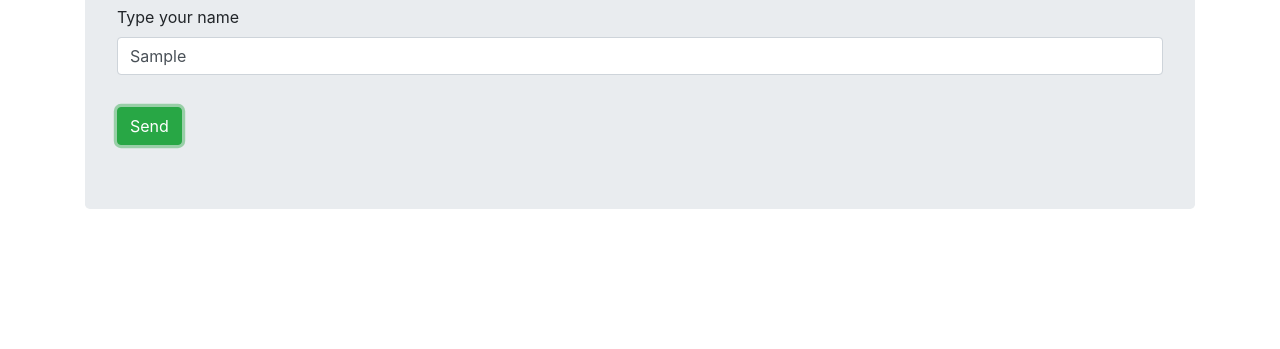
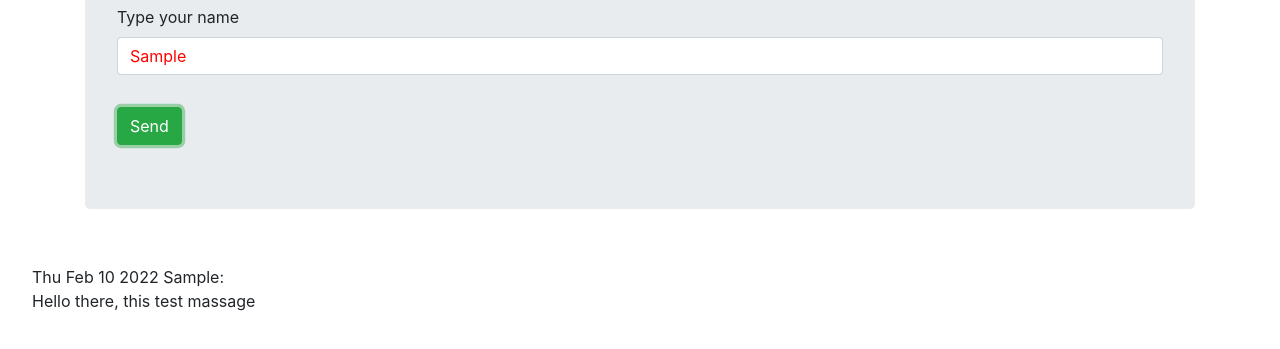
Before and after one commit to AhmedEldessouki1982/nodeJS-training, a website: page courceProject/index.html in a window 1280 px wide. Both pictures are taken after typing "Sample" into the empty fields and a click on the button "Send". Shown: the part 131-480 px from the top of the page. Drawn offline with nearby package versions, Linux system fonts and the light colour scheme.

Commit message:
adding 2nd phase of pre chatting sequance

```diff
--- a/courceProject/CSS/custom-styling.css
+++ b/courceProject/CSS/custom-styling.css
@@ -4,3 +4,9 @@
 .btn-success {
     margin-top: 1rem;
 }
+.massages {
+    display: block;
+    height: auto;
+    width: 60vw;
+    margin-left: 2rem;
+}
--- a/courceProject/index.html
+++ b/courceProject/index.html
@@ -24,8 +24,9 @@
                 <button type="button" class="btn btn-success">Send</button>
             </div>
         </div>
+        <!-- massages container -->
         <div class="massages">
-
+            <br>
         </div>
 
 
@@ -33,16 +34,37 @@
             <script src="https://code.jquery.com/jquery-3.3.1.slim.min.js" integrity="sha384-q8i/X+965DzO0rT7abK41JStQIAqVgRVzpbzo5smXKp4YfRvH+8abtTE1Pi6jizo" crossorigin="anonymous"></script>
             <script src="https://cdnjs.cloudflare.com/ajax/libs/popper.js/1.14.7/umd/popper.min.js" integrity="sha384-UO2eT0CpHqdSJQ6hJty5KVphtPhzWj9WO1clHTMGa3JDZwrnQq4sF86dIHNDz0W1" crossorigin="anonymous"></script>
             <script src="https://stackpath.bootstrapcdn.com/bootstrap/4.3.1/js/bootstrap.min.js" integrity="sha384-JjSmVgyd0p3pXB1rRibZUAYoIIy6OrQ6VrjIEaFf/nJGzIxFDsf4x0xIM+B07jRM" crossorigin="anonymous"></script>
-
-
         <!-- jqery logic -->
         <script>
+
+            let timeStamp = new Date();
+
+            let appender = () => {
+
+            let massage = {
+                name: "Eldessouki",
+                theMassage: "Hello there, this test massage",
+                time: timeStamp.toDateString()
+            };
+            $('.btn-success').on (
+                    'click',
+                    () => {
+                        let massage = {
+                            name: $('.form-control').val(),
+                            theMassage: "Hello there, this test massage",
+                            Date: timeStamp.toDateString(),
+                            Time: timeStamp.toTimeString()
+                        }
+                        $('.form-control').css('color','red');
+                        $('.massages').append (`${massage.Date} ${massage.name}:<br>${massage.theMassage} <br><br>`);
+
+                    }
+                )
+            }
+
             $(
-                () => {
-                    console.log("hi");
-                }
+                appender()
             )
-
 
         </script>
     </body>
```
Also changed, not shown: README.md.
